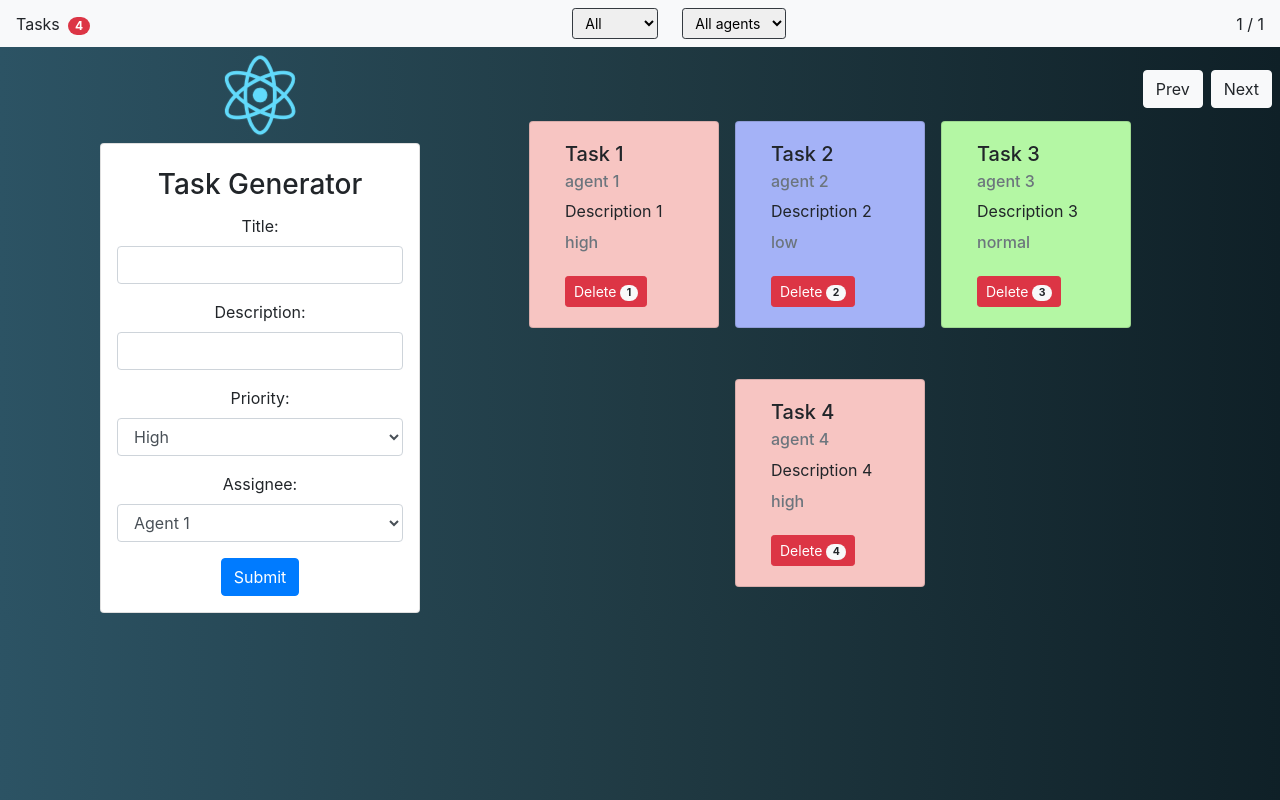
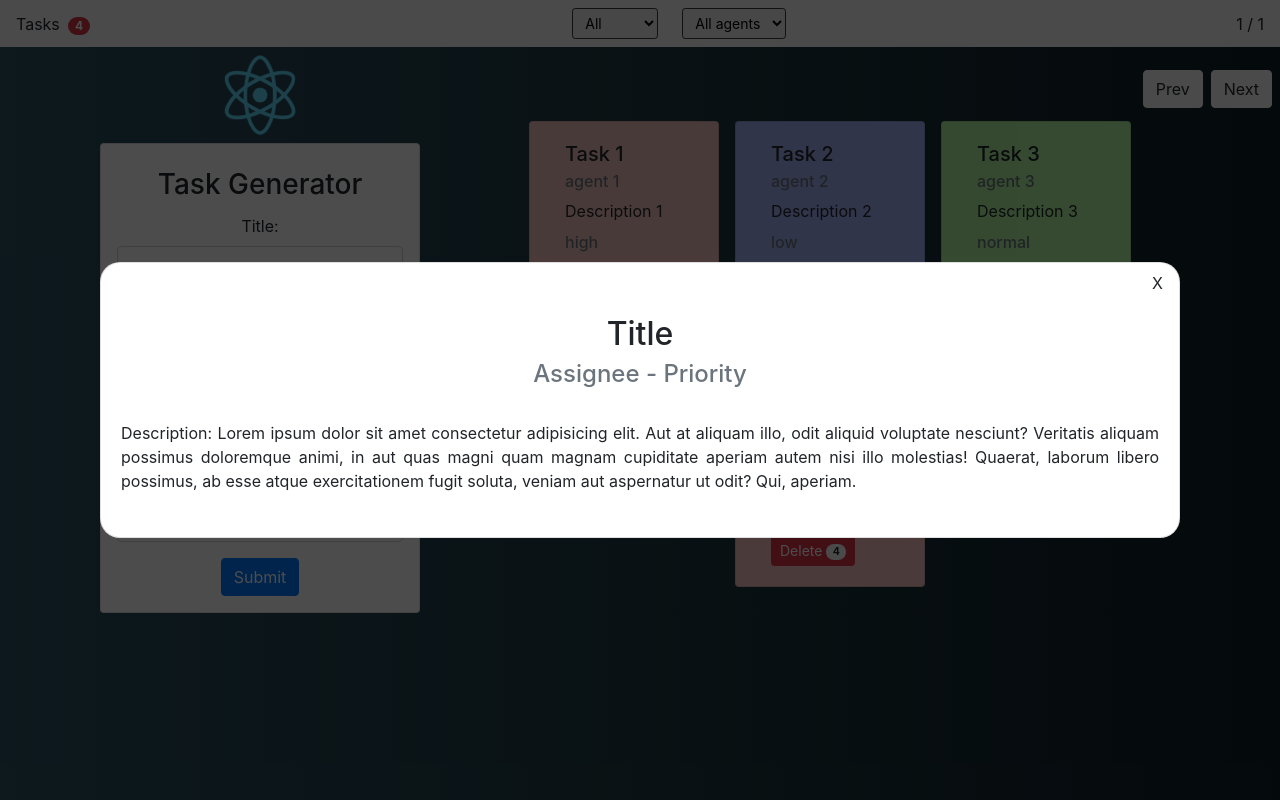
Before and after one commit to caceresfjulian/to_do_app, a React (Create React App) app: page / in a window 1280 px wide. Built offline with nearby package versions, Linux system fonts and the light colour scheme.

Commit message:
Add detail component

```diff
--- a/src/components/App/App.css
+++ b/src/components/App/App.css
@@ -16,6 +16,16 @@ body {
   right: 1vh;
 }
 
+#overlay {
+  height: 100%;
+  display: flex;
+
+}
+
+#overlay .card {
+  border-radius: 20px;
+}
+
 
 @media (prefers-reduced-motion: no-preference) {
   .App-logo {
--- a/src/components/App/App.js
+++ b/src/components/App/App.js
@@ -5,6 +5,7 @@ import TodoList from '../TodoList/TodoList';
 import {tasksOnScreen} from '../TodoList/TodoList';
 import NavBar from '../NavBar/NavBar';
 import SearchButtons from '../SearchButtons/SearchButtons';
+import Detail from '../Detail/Detail';
 
 
 class App extends React.Component {
@@ -96,6 +97,7 @@ class App extends React.Component {
   render() {
     return (
       <div>
+      <Detail />
         <NavBar counter={this.state.todos.length} page={this.state.rangeTop} onChange={this.onChangeValue}/>
         <div className="container">
           <div className="row">
--- /dev/null
+++ b/src/components/Detail/Detail.js
@@ -0,0 +1,24 @@
+import React from 'react';
+
+class Detail extends React.Component {
+    render() {
+        return (
+            <div style={{ backgroundColor: 'rgba(0, 0, 0, 0.70)', height: '100vh', width: '100vw', zIndex: '10', position: "absolute", top: 0, left: 0, }}>
+                <div className="container" id="overlay">
+                        <div className="col align-self-center">
+                           <div className="card">
+                           <span className="fix-top text-right mx-3 mt-2">X</span>
+                                <div className="card-body text-center mb-4">
+                                    <div className="card-title"><h2>Title</h2></div>
+                                    <div className="card-subtitle text-muted"><h4>Assignee - Priority</h4></div>
+                                    <p className="card-text text-justify pt-4"> Description: Lorem ipsum dolor sit amet consectetur adipisicing elit. Aut at aliquam illo, odit aliquid voluptate nesciunt? Veritatis aliquam possimus doloremque animi, in aut quas magni quam magnam cupiditate aperiam autem nisi illo molestias! Quaerat, laborum libero possimus, ab esse atque exercitationem fugit soluta, veniam aut aspernatur ut odit? Qui, aperiam.</p>
+                                </div>
+                           </div>
+                        </div>
+                </div>
+            </div>
+        )
+    }
+}
+
+export default Detail;
```
